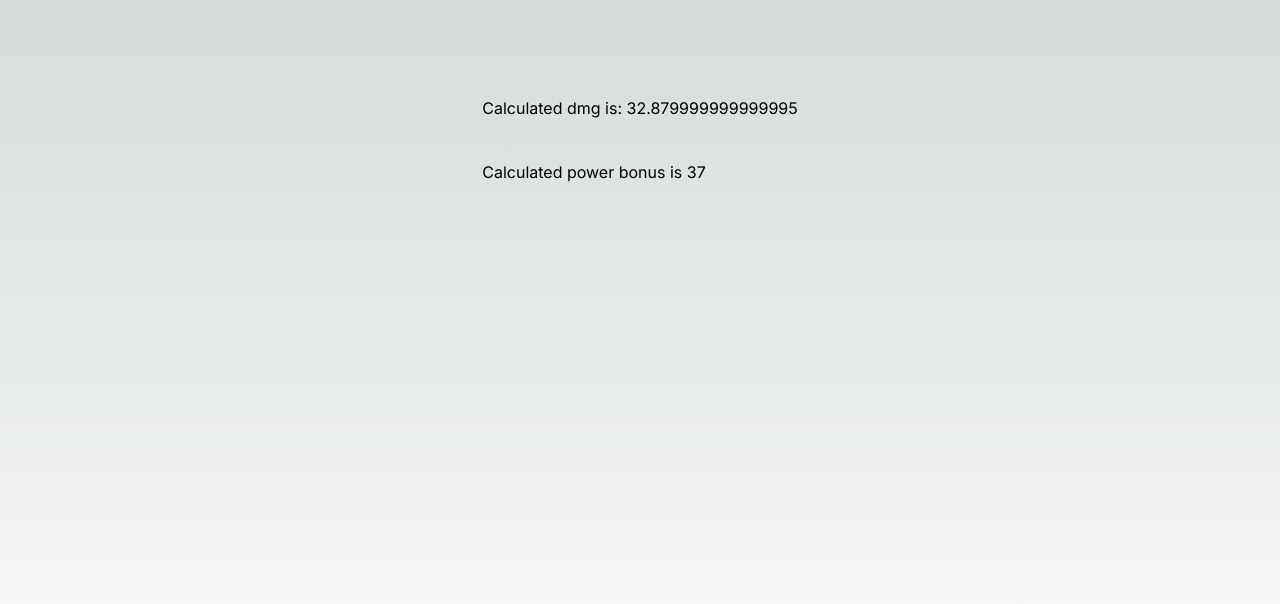
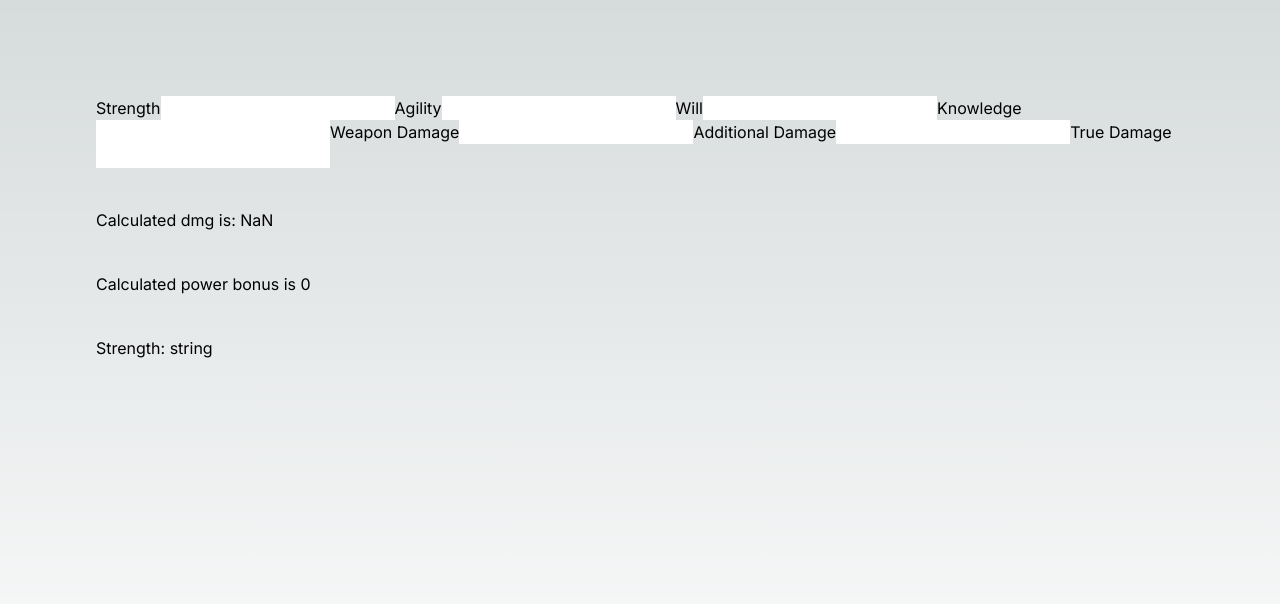
Before and after one commit to jadenenz/darkanddarkerdmgcalc, a Next.js app: page / in a window 1280 px wide. Shown: the top 604 px of the page. Built offline with nearby package versions, Linux system fonts and the light colour scheme.

Commit message:
took out react hook form and reworked onChange for inputs

```diff
--- a/src/components/calculator.tsx
+++ b/src/components/calculator.tsx
@@ -1,11 +1,43 @@
 import { useState } from "react"
+import { useForm, SubmitHandler } from "react-hook-form"
 
 export default function Calculator() {
-  const [agility, setAgility] = useState(0)
-  const [strength, setStrength] = useState(51)
-  const [will, setWill] = useState(0)
-  const [knowledge, setKnowledge] = useState(0)
-  const [physicalPowerFromGear, setPhysicalPowerFromGear] = useState(3)
+  enum ClassEnum {
+    fighter = "fighter",
+    cleric = "cleric",
+    rogue = "rogue",
+    bard = "bard",
+    wizard = "wizard",
+    warlock = "warlock",
+    ranger = "ranger",
+    barbarian = "barbarian",
+    // druid = "druid"
+  }
+
+  // type Inputs = {
+  //   strength: number
+  //   agility: number
+  //   will: number
+  //   knowledge: number
+  //   weaponDamage: number
+  //   additionalDamage: number
+  //   trueDamage: number
+  //   class: ClassEnum
+  // }
+
+  // const {
+  //   register,
+  //   handleSubmit,
+  //   formState: { errors },
+  // } = useForm<Inputs>()
+  // const onSubmit: SubmitHandler<Inputs> = (data) => console.log(data)
+
+  const [agility, setAgility] = useState("")
+  const [strength, setStrength] = useState("")
+  const [will, setWill] = useState("")
+  const [knowledge, setKnowledge] = useState("")
+  const [physicalPowerFromGear, setPhysicalPowerFromGear] = useState("3")
+  const [baseDamage, setBaseDamage] = useState("")
   // const [resourcefulness, setResourcefulness] = useState(0)
 
   //Defines the brackets of phyiscal power bonus by the beginning and end value of the bracket, the
@@ -56,7 +88,7 @@ export default function Calculator() {
   ]
 
   function calculatePowerBonus(): number {
-    const powerBonus = strength + physicalPowerFromGear
+    const powerBonus = parseInt(strength) + parseInt(physicalPowerFromGear)
     //Find which stat bracket the power bonus falls into
     const bracket = physPowerBonusBrackets.find(
       (b) => b.start <= powerBonus && b.end >= powerBonus
@@ -84,7 +116,6 @@ export default function Calculator() {
   // }
 
   const calculateDmg = (
-    baseDmg: number,
     WpnOrMagDmgFromGear: number,
     additionalDmg: number,
     locationBonus: number,
@@ -92,7 +123,7 @@ export default function Calculator() {
     projectileReduction: number,
     trueDmg: number
   ): number => {
-    const totalBaseDmg = baseDmg + WpnOrMagDmgFromGear
+    const totalBaseDmg = parseInt(baseDamage) + WpnOrMagDmgFromGear
     const finalPowerBonusMultiplier = calculatePowerBonus() / 100
 
     return (
@@ -106,10 +137,76 @@ export default function Calculator() {
     )
   }
 
+  function handleChangeStrength(e: React.ChangeEvent<HTMLInputElement>): void {
+    //If the string parsed as an integer is a number
+    if (!isNaN(parseInt(e.target.value))) {
+      setStrength(e.target.value)
+    } else if (e.target.value === "") {
+      setStrength("")
+    }
+  }
+
+  function handleChangeState(
+    e: React.ChangeEvent<HTMLInputElement>,
+    stateSetter: React.Dispatch<React.SetStateAction<string>>
+  ) {
+    //If the string parsed as an integer is a number
+    if (!isNaN(parseInt(e.target.value))) {
+      stateSetter(e.target.value)
+    } else if (e.target.value === "") {
+      stateSetter("")
+    }
+  }
+
   return (
     <div className="flex flex-col gap-10">
-      <div>Calculated dmg is: {calculateDmg(24, 0, 0, 1, 1, 1, 0)}</div>
+      <form>
+        <label>Strength</label>
+        <input
+          className="text-black"
+          value={strength}
+          onChange={(e) => handleChangeState(e, setStrength)}
+        />
+
+        <label>Agility</label>
+        <input
+          className="text-black"
+          value={agility}
+          onChange={(e) => handleChangeState(e, setAgility)}
+        />
+
+        <label>Will</label>
+        <input type="number" className="text-black" />
+
+        <label>Knowledge</label>
+        <input type="number" className="text-black" />
+
+        <label>Weapon Damage</label>
+        <input
+          // type="number"
+          className="text-black"
+          value={baseDamage}
+          // onChange={(e) => setBaseDamage(parseInt(e.target.value))}
+          // onBlur={handleBlurBaseDamage}
+        />
+
+        <label>Additional Damage</label>
+        <input type="number" className="text-black" />
+
+        <label>True Damage</label>
+        <input type="number" className="text-black" />
+
+        {/* <select ("class")></form>
+          <option value="fighter">fighter</option>
+          <option value="wizard">wizard</option>
+          <option value="rogue">rogue</option>
+        </select> */}
+      </form>
+      <div>Calculated dmg is: {calculateDmg(0, 0, 1, 1, 1, 0)}</div>
       <div>Calculated power bonus is {calculatePowerBonus()}</div>
+      <div>
+        Strength: {strength} {typeof strength}
+      </div>
     </div>
   )
 }
--- a/src/styles/globals.css
+++ b/src/styles/globals.css
@@ -1,6 +1,16 @@
 @tailwind base;
 @tailwind components;
 @tailwind utilities;
+
+@layer base {
+  input[type="number"]::-webkit-outer-spin-button,
+  input[type="number"]::-webkit-inner-spin-button,
+  input[type="number"] {
+    -webkit-appearance: none;
+    margin: 0;
+    -moz-appearance: textfield !important;
+  }
+}
 
 :root {
   --foreground-rgb: 0, 0, 0;
```
Also changed, not shown: package.json (+5 -4 lines), 1 other file (tests, documents, lock files or other folders).
